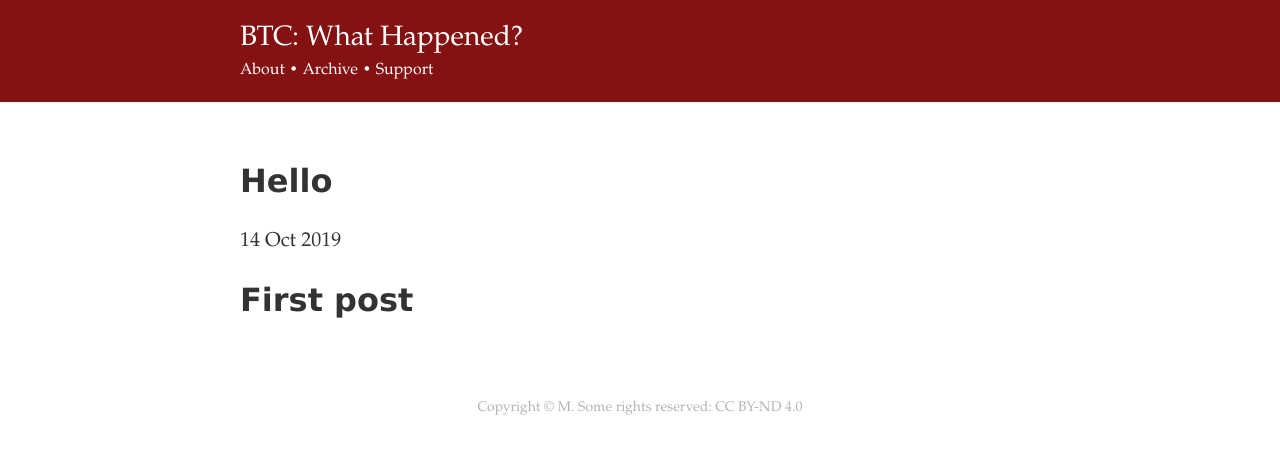
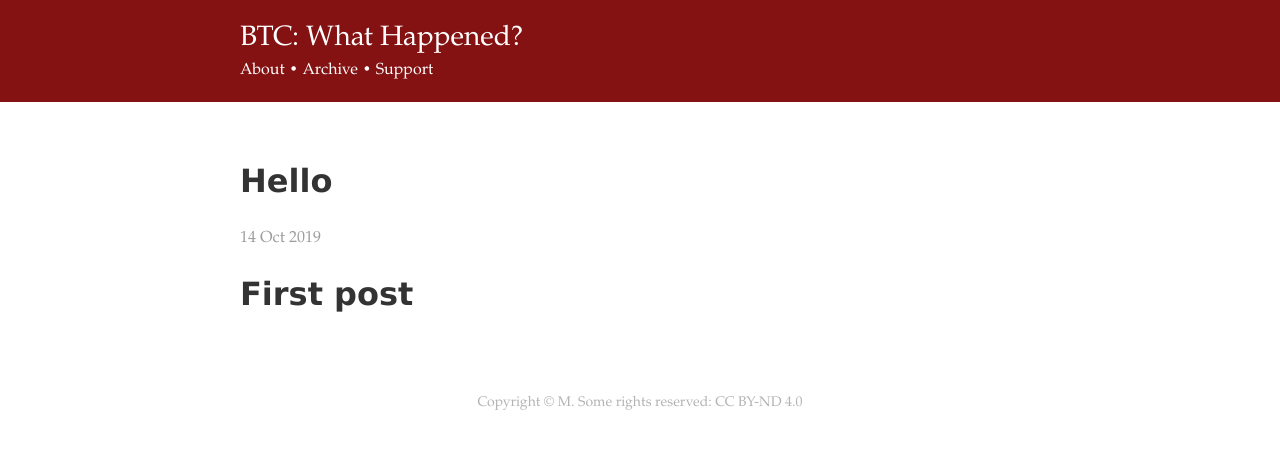
Before and after one commit to derykmakgill/nsi, a Jekyll site: the page built from _posts/2019-10-14-hello.md, in a window 1280 px wide. Shown: the top 454 px of the page. Built offline with Jekyll 4.4.1, drawn with Linux system fonts in a browser that asks for light colours.

Commit message:
Update post.html

```diff
--- a/_layouts/post.html
+++ b/_layouts/post.html
@@ -4,6 +4,6 @@ layout: default
 
 <article class="post">
   <h1 class="post-title">{{ page.title }}</h1>
-  <time datetime="{{ page.date | date_to_xmlschema }}" class="post-date">{{ page.date | date_to_string }}</time>
+  <p class="date">{{ page.date | date_to_string }}</time> </p>
   {{ content }}
 </article>
```
